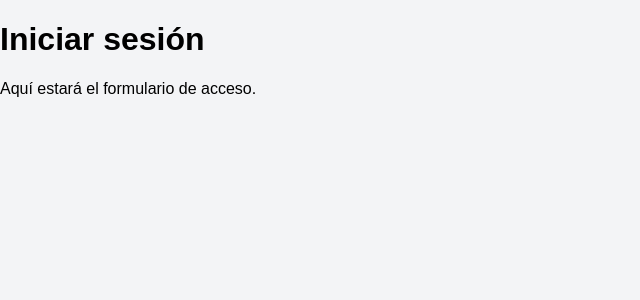
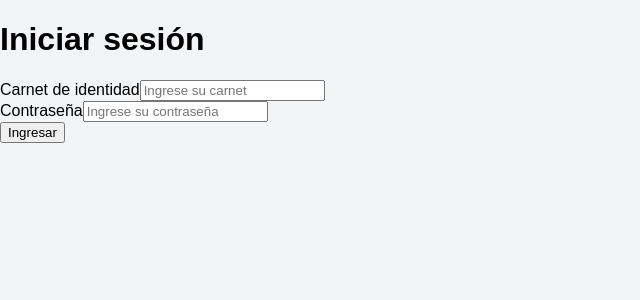
Before and after one commit to Emsof26/web-ecomedic, a React (Vite) app in the folder web-comedic/: page /login in a window 1280 px wide. Shown: the top 300 px of the page, without its empty margins (0-640 px from the left). Built offline with nearby package versions, Linux system fonts and the light colour scheme.

Commit message:
Se implemento la funcionalidad del login en LoginPage

```diff
--- a/web-comedic/src/pages/auth/LoginPage.tsx
+++ b/web-comedic/src/pages/auth/LoginPage.tsx
@@ -1,8 +1,47 @@
+import { useState } from "react";
+import { Navigate, useNavigate } from "react-router-dom";
+
+
+import LoginForm from "../../components/auth/LoginForm";
+import { authRepository } from "../../repositories/authRepository";
+
+
+import type { LoginCredentials } from "../../types/auth";
+
+
 function LoginPage() {
+  const navigate = useNavigate();
+  const [error, setError] = useState("");
+
+
+  if (authRepository.isAuthenticated()) {
+    return <Navigate to="/" replace />;
+  }
+
+
+  const handleLogin = (credentials: LoginCredentials) => {
+    setError("");
+
+
+    const user = authRepository.login(credentials);
+
+
+    if (!user) {
+      setError("El carnet o la contraseña son incorrectos.");
+      return;
+    }
+
+
+    navigate("/", { replace: true });
+  };
+
+
   return (
     <main>
-      <h1>Iniciar sesión</h1>
-      <p>Aquí estará el formulario de acceso.</p>
+      <LoginForm
+        error={error}
+        onSubmit={handleLogin}
+      />
     </main>
   );
 }
```
